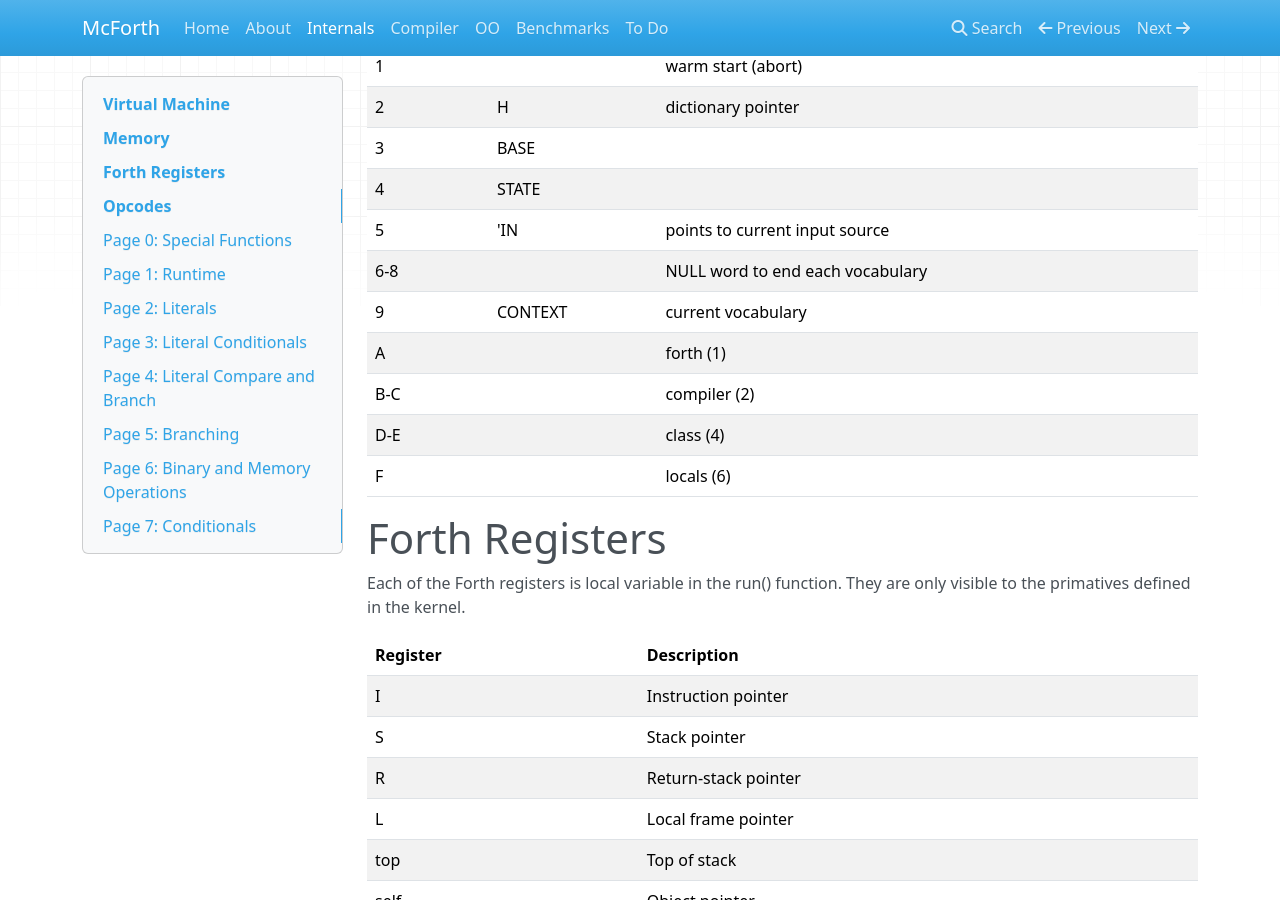
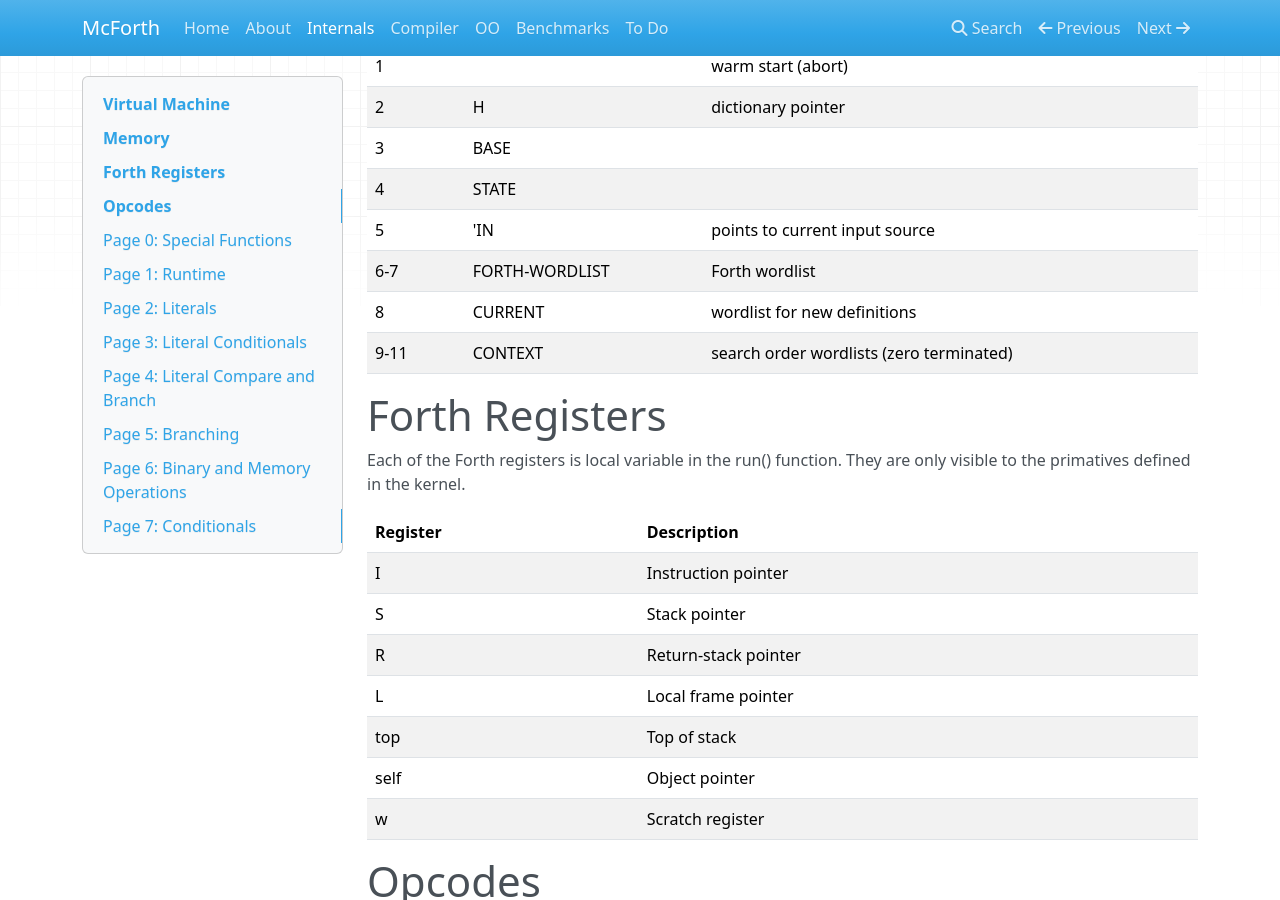
Before and after one commit to amckewan/mcforth, an MkDocs documentation site: the page built from docs/internals.md, in a window 1280 px wide and 900 px high, scrolled down 669 px. Built offline with MkDocs 1.6.1, drawn with Linux system fonts in a browser that asks for light colours; nearby versions of some CDN libraries.

Commit message:
Rearrange CONTEXT, ok with cross.f

```diff
--- a/docs/internals.md
+++ b/docs/internals.md
@@ -38,12 +38,9 @@ only be changed with caution.
 |  3     | BASE      |
 |  4     | STATE     |
 |  5     | 'IN       | points to current input source
-|  6-8   |           | NULL word to end each vocabulary
-|  9     | CONTEXT   | current vocabulary
-|  A     |           | forth (1)
-|  B-C   |           | compiler (2)
-|  D-E   |           | class (4)
-|  F     |           | locals (6)
+|  6-7   | FORTH-WORDLIST | Forth wordlist
+|  8     | CURRENT   | wordlist for new definitions
+|  9-11  | CONTEXT   | search order wordlists (zero terminated)
 
 
 # Forth Registers
```
Also changed, not shown: 9 other files.
